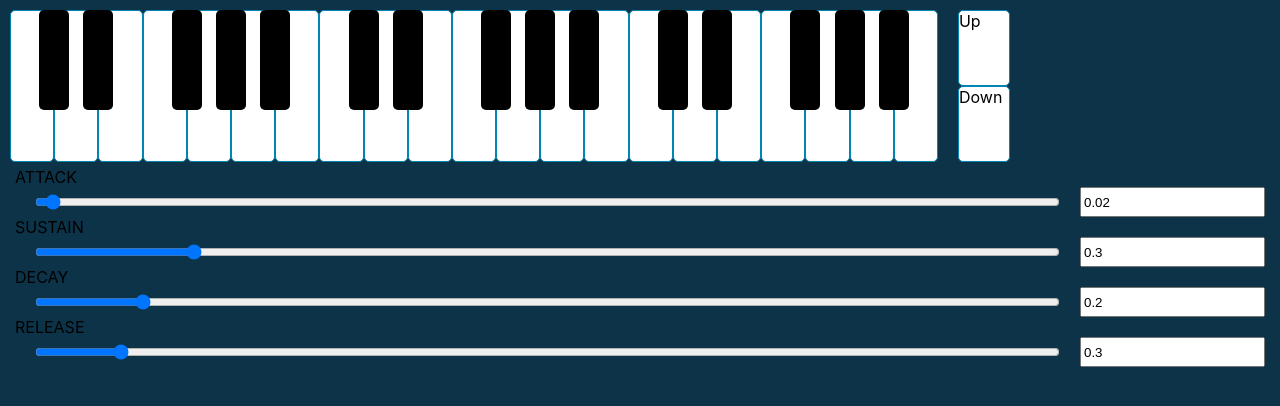
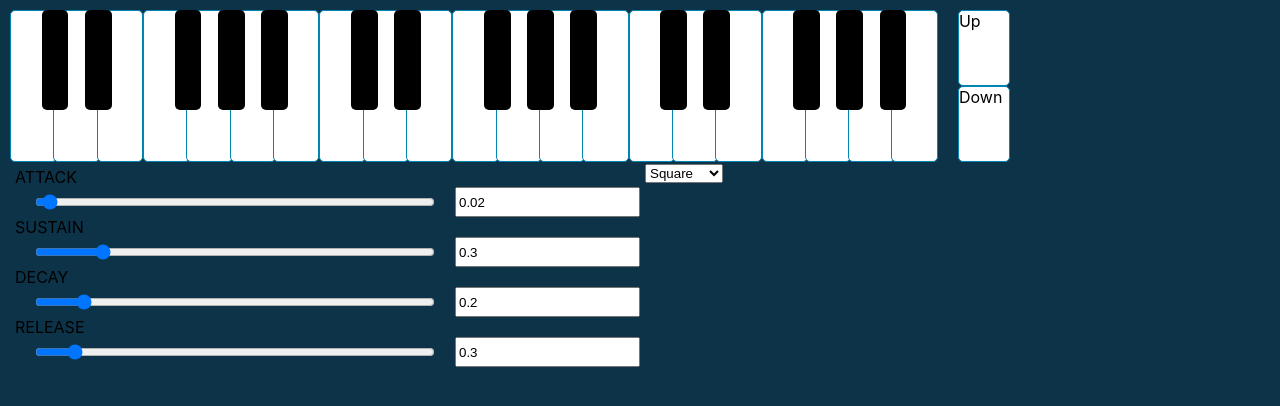
Before and after one commit to coreykress/synth, a React (Create React App) app: page / in a window 1280 px wide. Shown: the top 406 px of the page. Built offline with nearby package versions, Linux system fonts and the light colour scheme.

Commit message:
added wave type selector

```diff
--- a/src/App.css
+++ b/src/App.css
@@ -43,10 +43,19 @@ body {
   width: 100%;
 }
 
+#controlsContainer {
+  display: flex;
+}
+
 #asdrContainer {
   display: flex;
+  flex:1;
   flex-direction: column;
   padding: 5px;
+}
+
+#waveContainer {
+  flex: 1;
 }
 
 .asdrSlider {
@@ -68,7 +77,6 @@ body {
   border: solid 1px #0086B3;
   border-radius: 5px;
   background-color: #fff;
-  flex: 1;
   width: 50px;
   height: 150px;
 }
--- a/src/Keyboard.js
+++ b/src/Keyboard.js
@@ -64,7 +64,8 @@ class Keyboard extends Component {
       attack: this.props.synthOptions.envelope.attack,
       sustain: this.props.synthOptions.envelope.sustain,
       decay: this.props.synthOptions.envelope.decay,
-      release: this.props.synthOptions.envelope.release
+      release: this.props.synthOptions.envelope.release,
+      waveType: this.props.synthOptions.oscillator.type
     };
 
     this.setOctaves = this.setOctaves.bind(this);
@@ -77,6 +78,9 @@ class Keyboard extends Component {
 
   generateSynthOptions() {
     return {
+      oscillator: {
+        type: this.state.waveType
+      },
       envelope: {
         attack: this.state.attack,
         decay: this.state.decay,
@@ -128,6 +132,16 @@ class Keyboard extends Component {
 
   getRelease() {
     return this.state.release;
+  }
+
+  setWaveType(event) {
+    this.setState({waveType: event.target.value}, () => {
+      this.updateSynth();
+    });
+  }
+
+  getWaveType() {
+    return this.state.waveType;
   }
 
   octaveUp () {
@@ -196,6 +210,7 @@ class Keyboard extends Component {
             </div>
           </div>
 
+          <div id="controlsContainer">
             <div id="asdrContainer">
               <div>ATTACK</div>
               <div className="asdrSlider">
@@ -218,6 +233,16 @@ class Keyboard extends Component {
                 <input type="text" id="releaseValue" value={this.getRelease()} readOnly/>
               </div>
             </div>
+
+            <div id="waveContainer">
+              <select value={this.getWaveType()} onChange={(e) => {this.setWaveType(e)}}>
+                <option value="sine" >Sine</option>
+                <option value="square" >Square</option>
+                <option value="sawtooth" >Sawtooth</option>
+                <option value="triangle" >Triangle</option>
+              </select>
+            </div>
+          </div>
         </div>
     );
   }
--- a/src/Synth.js
+++ b/src/Synth.js
@@ -11,11 +11,23 @@ class Synth extends Component {
 
     this.state = {
       synthOptions: {
+        oscillator: {
+          type: "square"
+        },
         envelope : {
           attack : 0.02,
           decay : 0.20,
           sustain : 0.3,
           release : 0.3
+        },
+        modulation : {
+          type : "square"
+        } ,
+        modulationEnvelope : {
+          attack : 0.5 ,
+          decay : 0 ,
+          sustain : 1 ,
+          release : 0.5
         }
       },
     };
```
Also changed, not shown: src/OscillatorControls.js (added, +20 -0 lines). Lines whose indentation alone changed are shown as unchanged.
